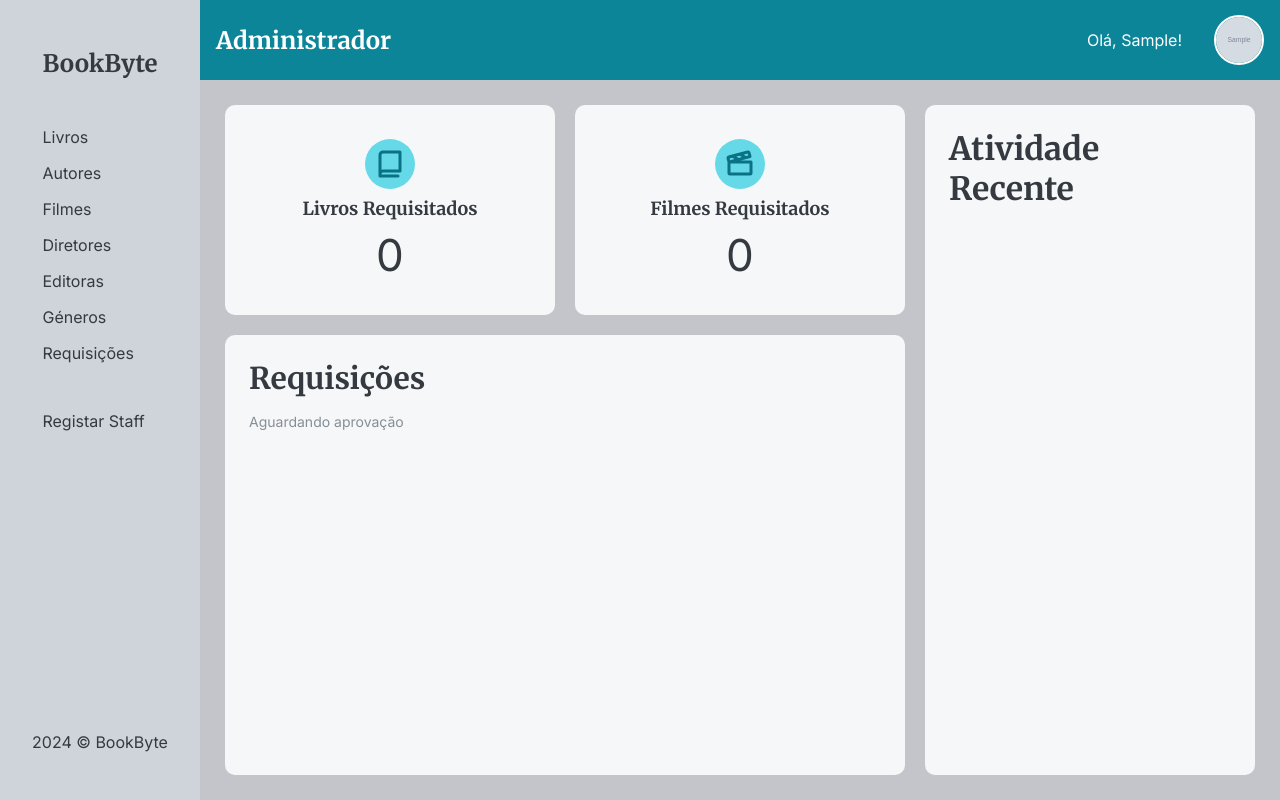
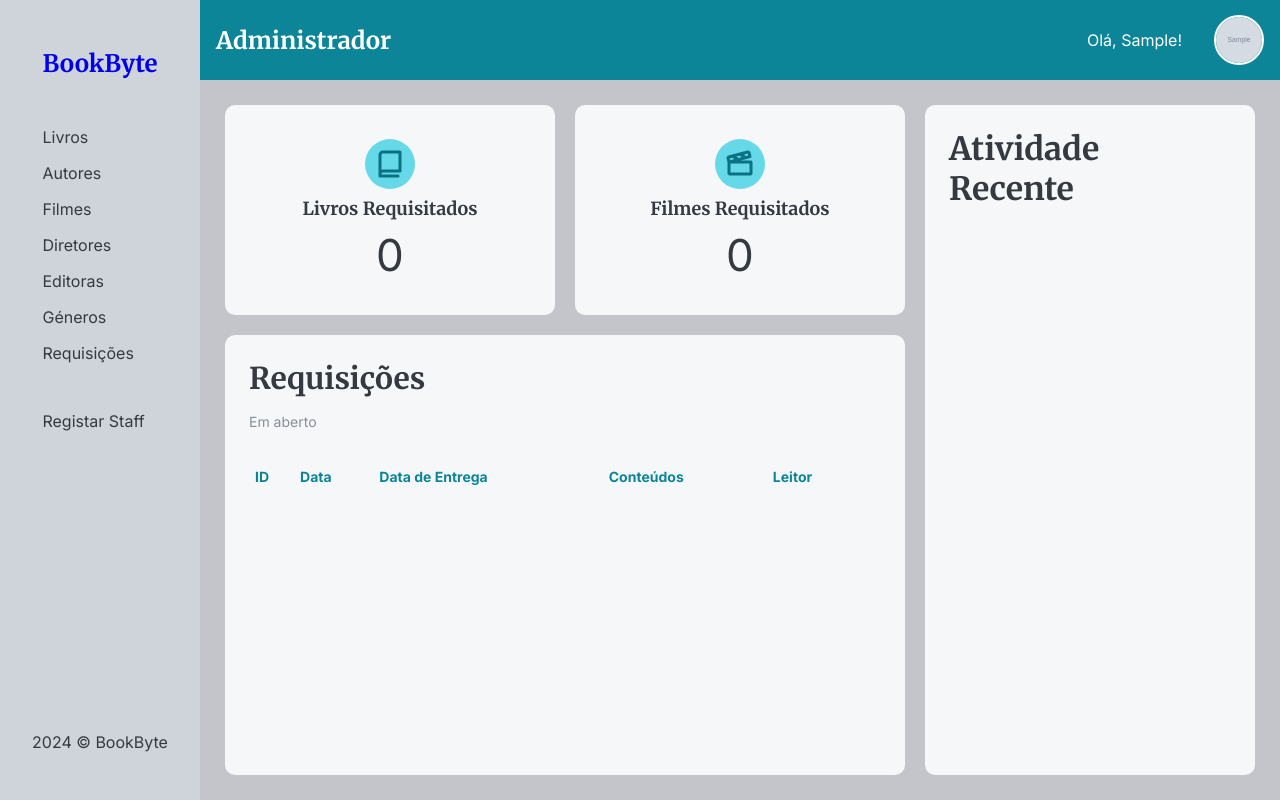
Before and after one commit to Kurt3z/BookByte, a Django app: page /staff/dashboard/ in a window 1280 px wide. Run offline with Django 4.2, Linux system fonts and the light colour scheme; a user stored in the database is signed in; tables that the repository leaves empty hold one stand-in row (values such as "Sample post"); grey boxes marked "Sample" are stand-in pictures; lists and menus that the app fills with data are empty; some libraries are stand-ins or nearby versions.

Commit message:
Librarians can finalize requisitions when content is returned

```diff
--- a/accounts/static/accounts/profile.css
+++ b/accounts/static/accounts/profile.css
@@ -104,6 +104,7 @@ main .col1--row2-span .requisitions {
 main .col1--row2-span .requisitions li {
   display: flex;
   justify-content: space-between;
+  margin-bottom: 16px;
 }
 
 main .col1--row2-span .requisitions li p {
--- a/accounts/templates/accounts/user-profile.html
+++ b/accounts/templates/accounts/user-profile.html
@@ -1,4 +1,4 @@
-    {% extends "main.html" %}
+{% extends "main.html" %}
 {% load static %}
 
 {% block title %}O meu perfil{% endblock title %}
--- a/accounts/urls.py
+++ b/accounts/urls.py
@@ -10,5 +10,6 @@ urlpatterns = [
     path("logout/", views.logoutUser, name="logout"),
 
     path("profile/", views.profile, name="profile"),
+    path("profile/<str:pk>", views.publicProfile, name="public-profile"),
     path("edit-profile/", views.editProfile, name="edit-profile"),
 ]
--- a/requisitions/static/requisitions/requisition-cart.css
+++ b/requisitions/static/requisitions/requisition-cart.css
@@ -2,7 +2,7 @@ main {
   display: flex;
   justify-content: center;
   width: 100%;
-  min-height: 300px;
+  min-height: 400px;
   margin-bottom: 90px;
 }
 
--- a/requisitions/templates/requisitions/requisition-detail.html
+++ b/requisitions/templates/requisitions/requisition-detail.html
@@ -16,7 +16,7 @@
     <div>
         <h2>Requisição</h2>
 
-        {% if is_delivered %}
+        {% if requisition.is_delivered %}
         <p>Estado: <span>Entregue ✅</span></p>
 
         {% else %}
--- a/staff/static/staff/dashboard.css
+++ b/staff/static/staff/dashboard.css
@@ -160,12 +160,21 @@ body {
   color: #868e96;
 }
 
-.card:nth-child(5) {
-  grid-area: c5;
+.card:nth-child(4) table {
+  width: 100%;
+  margin-top: 32px;
+  font-size: 14px;
 }
 
-.card:nth-child(6) {
-  grid-area: c6;
+.card:nth-child(4) th {
+  color: #0c8599;
+}
+
+.card:nth-child(4) th,
+td {
+  text-align: left;
+  margin-right: 12px;
+  padding: 4px;
 }
 
 @media (max-width: 925px) {
--- a/staff/templates/staff/dashboard.html
+++ b/staff/templates/staff/dashboard.html
@@ -25,7 +25,7 @@
 
 <section class="sidebar">
     <div class="section-1">
-        <h1><span>B</span>ook<span>B</span>yte</h1>
+        <h1><a href="{% url "index" %}"><span>B</span>ook<span>B</span>yte</a></h1>
 
         <ul>
             <li><a href="{% url "books-dashboard" %}">Livros</a></li>
@@ -67,7 +67,40 @@
     </div>
     <div class="card">
         <h3>Requisições</h3>
-        <p>Aguardando aprovação</p>
+        <p>Em aberto</p>
+
+        <table>
+            <tr>
+                <th>ID</th>
+                <th>Data</th>
+                <th>Data de Entrega</th>
+                <th>Conteúdos</th>
+                <th>Leitor</th>
+                <th></th>
+            </tr>
+
+            {% for requisition in requisitions %}
+            <tr>
+                <td>{{requisition.id|truncatechars:"20"}}</td>
+                <td>{{requisition.date_created|date:"d F Y"}}</td>
+                <td>{{requisition.return_date|date:"d F Y"}}</td>
+                <td>
+                    {% for content in requisition.contents.all %}
+                    <p><a href="{% url "book" content.slug %}">{{content.title}}</a></p>
+                    {% endfor %}
+                </td>
+                <td>
+                    <p><a href="{% url "public-profile" requisition.reader.user.id %}">{{requisition.reader}}</a></p>
+                </td>
+                <td>
+                    <form action="{% url "deliver-requisition" requisition.id%}" method="POST">
+                        {% csrf_token %}
+                        <input type="submit" value="Finalizar">
+                    </form>
+                </td>
+            </tr>
+            {% endfor %}
+        </table>
     </div>
 </main>
 
--- a/staff/urls.py
+++ b/staff/urls.py
@@ -36,4 +36,8 @@ urlpatterns = [
          views.updateGenre, name="update-genre"),
     path("genres-dashboard/delete-genre/<str:pk>/",
          views.deleteGenre, name="delete-genre"),
+
+
+    path("deliver-requisition/<str:pk>/", views.deliverRequisition,
+         name="deliver-requisition"),
 ]
--- a/staff/views.py
+++ b/staff/views.py
@@ -5,6 +5,7 @@ from books.models import Book, Author
 from books.forms import BookForm, AuthorForm
 from models.models import Publisher, Genre
 from models.forms import PublisherForm, GenreForm
+from requisitions.models import Requisition
 
 from books.filters import BookFilter
 from books.utils import paginateBooks
@@ -20,10 +21,13 @@ def dashboard(request):
     # total_books = Book.objects.count()
     total_books = 0
     total_movies = 0
+    open_requisitions = Requisition.objects.filter(
+        is_delivered=False, is_complete=True)
 
     context = {
         "total_books": total_books,
-        "total_movies": total_movies
+        "total_movies": total_movies,
+        "requisitions": open_requisitions
     }
 
     return render(request, "staff/dashboard.html", context)
@@ -313,3 +317,18 @@ def deleteGenre(request, pk):
     }
 
     return render(request, "staff/delete.html", context)
+
+
+def deliverRequisition(request, pk):
+    requisition = Requisition.objects.get(id=pk)
+
+    if request.method == "POST":
+        requisition.is_delivered = True
+
+        for content in requisition.contents.all():
+            content.quantity += 1
+            content.save()
+
+        requisition.save()
+
+        return redirect("dashboard")
--- a/static/js/requisition.js
+++ b/static/js/requisition.js
@@ -40,7 +40,6 @@ function updateUserRequisition(contentId, action) {
         return response.json()
     }).then((data) => {
         console.log(data);
-        location.reload()
 
         if (data.error) {
             alert(data.error)
```
Also changed, not shown: accounts/templates/accounts/profile.html (added, +56 -0 lines), accounts/views.py (+10 -0 lines).
